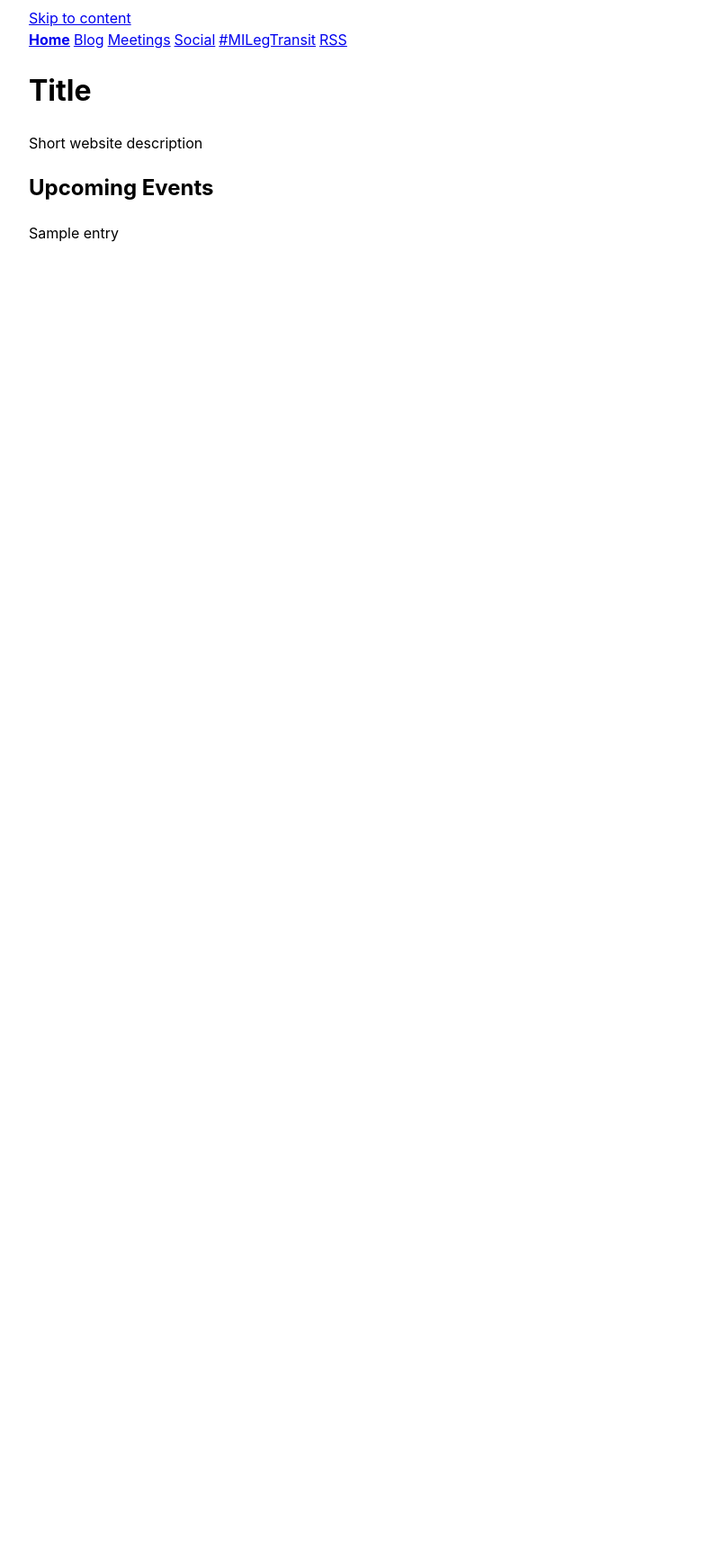
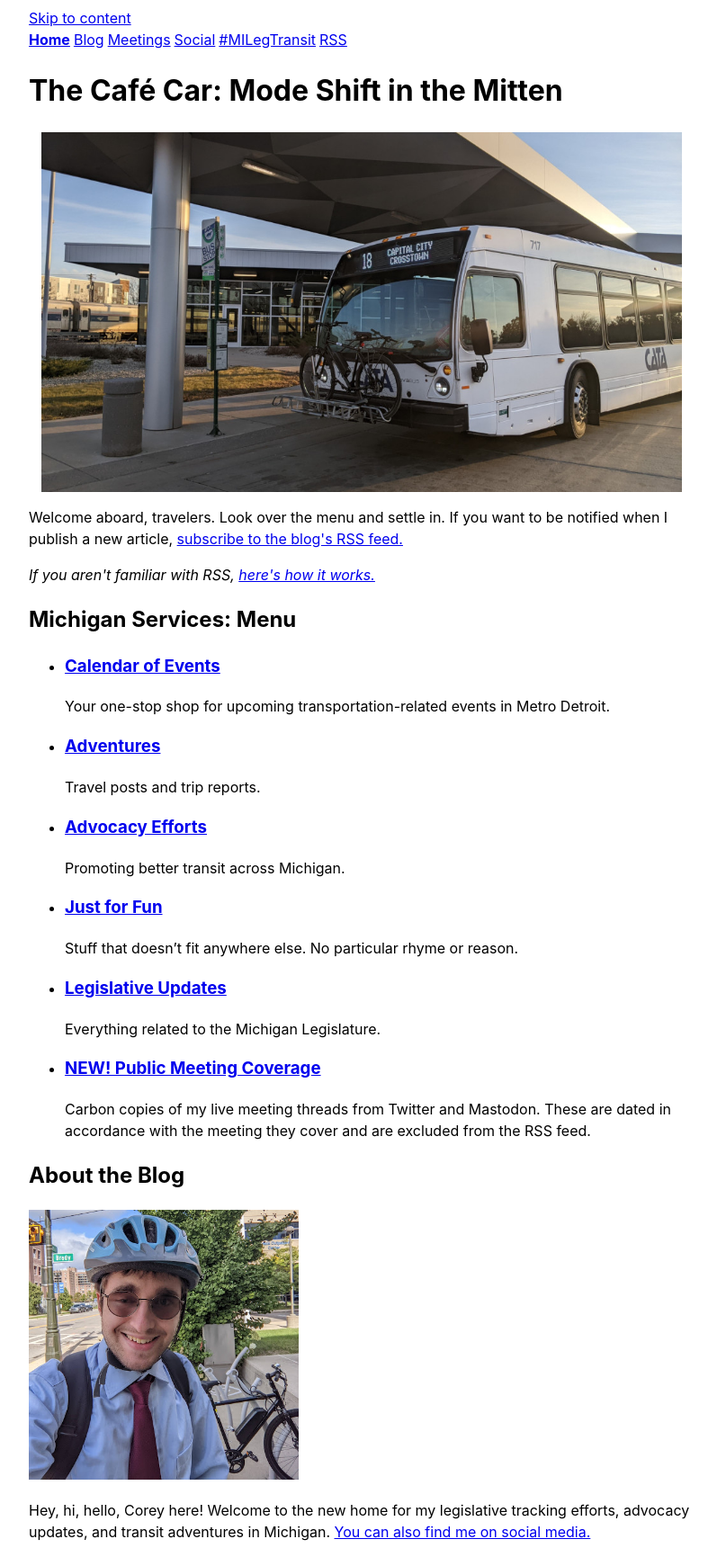
Before and after one commit to CR96/blog, a Jekyll site: the page built from index.html, in a window 1280 px wide. Shown: the whole page at 90% size, without its empty margins (238-1035 px from the left). Built offline with Jekyll 4.4.1, drawn with Linux system fonts in a browser that asks for light colours; before the commit the page ends 900 px from its top, so only the background shows below that.

Commit message:
Update landing page
Add header and profile images
Add preview card meta tags
Delete blog.html as this now redirects to index.html

```diff
--- a/index.html
+++ b/index.html
@@ -7,9 +7,52 @@ redirect_from:
   - /blog/
 ---
 
-<h1>Title</h1>
+<!-- HTML Meta Tags -->
+<title>The Café Car: Mode Shift in the Mitten</title>
+<meta name="description" content="A Michigan transit advocacy and travel blog by Corey Rowe">
 
-<p>Short website description</p>
+<!-- Facebook Meta Tags -->
+<meta property="og:url" content="https://coreyrowe.me/">
+<meta property="og:type" content="website">
+<meta property="og:title" content="The Café Car: Mode Shift in the Mitten">
+<meta property="og:description" content="A Michigan transit advocacy and travel blog by Corey Rowe">
+<meta property="og:image" content="https://coreyrowe.me/img/cata_header.png">
 
-<h2>Upcoming Events</h2>
-<p>Sample entry</p>
+<!-- Twitter Meta Tags -->
+<meta name="twitter:card" content="summary_large_image">
+<meta property="twitter:domain" content="coreyrowe.me">
+<meta property="twitter:url" content="https://coreyrowe.me/">
+<meta name="twitter:title" content="The Café Car: Mode Shift in the Mitten">
+<meta name="twitter:description" content="A Michigan transit advocacy and travel blog by Corey Rowe">
+<meta name="twitter:image" content="https://coreyrowe.me/assets/images/cata_header.png">
+
+<!-- Meta Tags Generated via https://www.opengraph.xyz -->
+
+<h1>The Café Car: Mode Shift in the Mitten</h1>
+
+<img alt="An electric bike on a CATA bus at the East Lansing Amtrak station as a train departs in the background." class="image" src="/assets/images/cata_header.png" />
+
+<p>Welcome aboard, travelers. Look over the menu and settle in. If you want to be notified when I publish a new article, <a href="https://coreyrowe.me/feed.xml">subscribe to the blog's RSS feed.</a></p>
+
+<p><i>If you aren't familiar with RSS, <a target="_blank" rel="noopener noreferrer" href="https://aboutfeeds.com/">here's how it works.</a></i></p>
+
+<h2>Michigan Services: Menu</h2>
+<ul>
+  <li>
+    <h3><a href="https://coreyrowe.me/calendar">Calendar of Events</a></h3>
+    <p>Your one-stop shop for upcoming transportation-related events in Metro Detroit.</p>
+  </li>
+  {% for topic in site.topics %}
+    <li>
+      <h3><a href="{{ topic.url }}">{{ topic.name }}</a></h3>
+      <p>{{ topic.content | markdownify }}</p>
+    </li>
+  {% endfor %}
+</ul>
+
+<h2>About the Blog</h2>
+
+<img width="300px" max-width="100%" alt="Corey in a blue dress shirt and red tie wearing a helmet with his bike in the background" src="/assets/images/corey_bike_headshot.png"/>
+
+<!-- rel="me" is for site verification on Mastodon" -->
+<p>Hey, hi, hello, Corey here! Welcome to the new home for my legislative tracking efforts, advocacy updates, and transit adventures in Michigan. <a href="https://coreyrowe.me/social/">You can also find me on social media.</a></p>
```
Also changed, not shown: blog.html (deleted, +0 -15 lines), assets/images/cata_header.png (added), assets/images/corey_bike_headshot.png (added).
